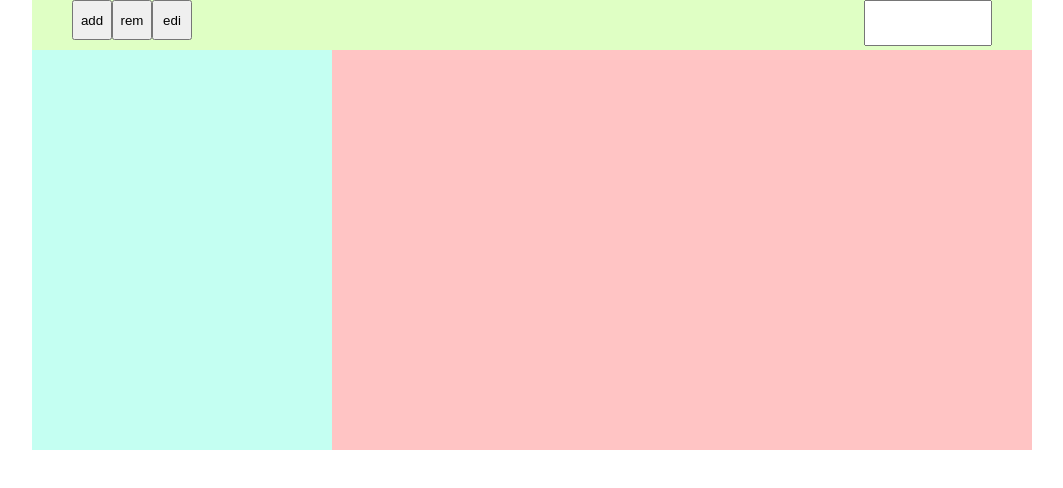
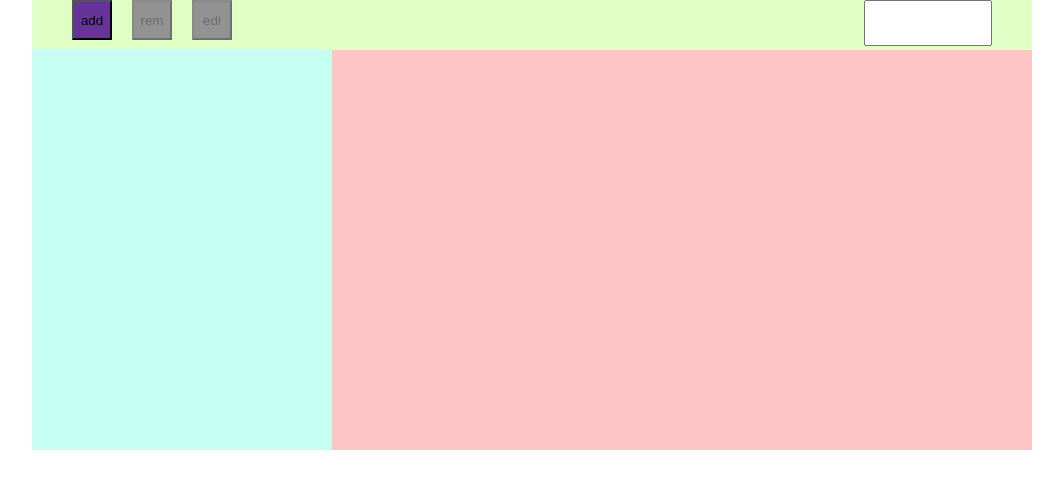
Before and after one commit to Jumpedfox/notes, a React (Create React App) app: page / in a window 1280 px wide. Shown: the top 488 px of the page, without its empty margins (108-1171 px from the left). Built offline with nearby package versions, Linux system fonts and the light colour scheme.

Commit message:
edited edit logic

```diff
--- a/src/App.css
+++ b/src/App.css
@@ -12,3 +12,12 @@
 .content-wrapper {
   display: flex;
 }
+
+button {
+  background-color: rebeccapurple;
+  margin-right: 20px;
+}
+
+button:disabled {
+  background-color: rgb(146, 146, 146);
+}
--- a/src/components/addbutton/addbutton.jsx
+++ b/src/components/addbutton/addbutton.jsx
@@ -3,9 +3,13 @@ import "./addbutton.css";
 import { NotesContext } from "../../contexts/notescontextprovider";
 
 const AddButton = () => {
-  const { openNewNote } = useContext(NotesContext);
+  const { openNewNote, newNoteIsOpen } = useContext(NotesContext);
   return (
-    <button onClick={openNewNote} className="add-button">
+    <button
+      disabled={newNoteIsOpen}
+      onClick={openNewNote}
+      className="add-button"
+    >
       add
     </button>
   );
--- a/src/components/editbutton/editbutton.jsx
+++ b/src/components/editbutton/editbutton.jsx
@@ -3,8 +3,8 @@ import "./editbutton.css";
 import { NotesContext } from "../../contexts/notescontextprovider";
 
 const EditButton = () => {
-  const {checkingF} = useContext(NotesContext)
-  return <button onClick={checkingF} className="edit-button">edi</button>;
+  const {selectedNote, handleEditButton} = useContext(NotesContext)
+  return <button disabled={!selectedNote} onClick={handleEditButton} className="edit-button">edi</button>;
 };
 
 export default EditButton;
--- a/src/components/existingnote/existingnote.css
+++ b/src/components/existingnote/existingnote.css
@@ -11,3 +11,7 @@ textarea {
 textarea:focus {
   outline: none;
 }
+
+textarea:disabled {
+  color: black;
+}
--- a/src/components/existingnote/existingnote.jsx
+++ b/src/components/existingnote/existingnote.jsx
@@ -3,7 +3,7 @@ import "./existingnote.css";
 import { NotesContext } from "../../contexts/notescontextprovider";
 
 const ExistingNote = () => {
-  const { selectedNote, updateNote } = useContext(NotesContext);
+  const { selectedNote, updateNote, editingIsOn, setEditingIsOn } = useContext(NotesContext);
   const [text, setText] = useState(selectedNote.text);
 
   useEffect(() => {
@@ -19,11 +19,12 @@ const ExistingNote = () => {
       ...selectedNote,
       text: text,
     });
+    setEditingIsOn(false)
   };
 
   return (
     <div className="existing-note">
-      <textarea value={text} onChange={handleTextChange} onBlur={handleBlur} />
+      <textarea disabled={!editingIsOn}  value={text} onChange={handleTextChange} onBlur={handleBlur} />
     </div>
   );
 };
--- a/src/components/removebutton/removebutton.jsx
+++ b/src/components/removebutton/removebutton.jsx
@@ -3,9 +3,9 @@ import "./removebutton.css";
 import { NotesContext } from "../../contexts/notescontextprovider";
 
 const RemoveButton = () => {
-  const { deleteNote } = useContext(NotesContext);
+  const { deleteNote, selectedNote } = useContext(NotesContext);
   return (
-    <button className="remove-button" onClick={deleteNote}>
+    <button className="remove-button" disabled={!selectedNote} onClick={deleteNote}>
       rem
     </button>
   );
--- a/src/contexts/notescontextprovider.jsx
+++ b/src/contexts/notescontextprovider.jsx
@@ -21,9 +21,15 @@ function NotesContextProvider(props) {
     setSelectedNote(note);
     setNewNoteIsOpen(false);
   };
+
   const checkingF = () => {
     console.log(selectedNote);
   };
+
+  const [editingIsOn, setEditingIsOn] = useState(false)
+  const handleEditButton = () => {
+    setEditingIsOn(!editingIsOn)
+  }
 
   useEffect(() => {
     openDB(NOTES_DB_NAME, NOTES_DB_VERSION, {
@@ -102,6 +108,9 @@ function NotesContextProvider(props) {
     handleNoteClick,
     selectedNote,
     setSelectedNote,
+    editingIsOn,
+    setEditingIsOn,
+    handleEditButton
   };
 
   return (
```
